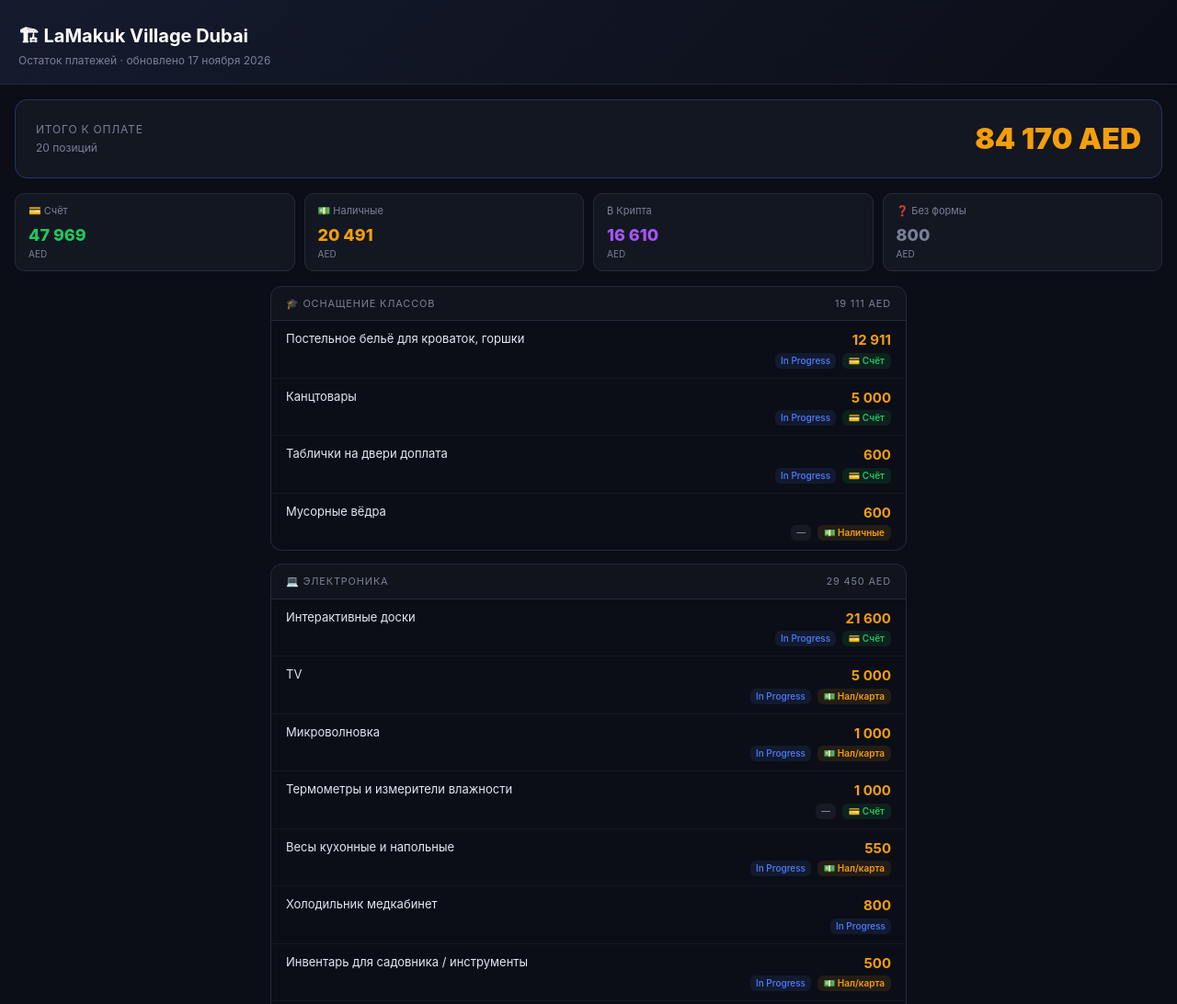
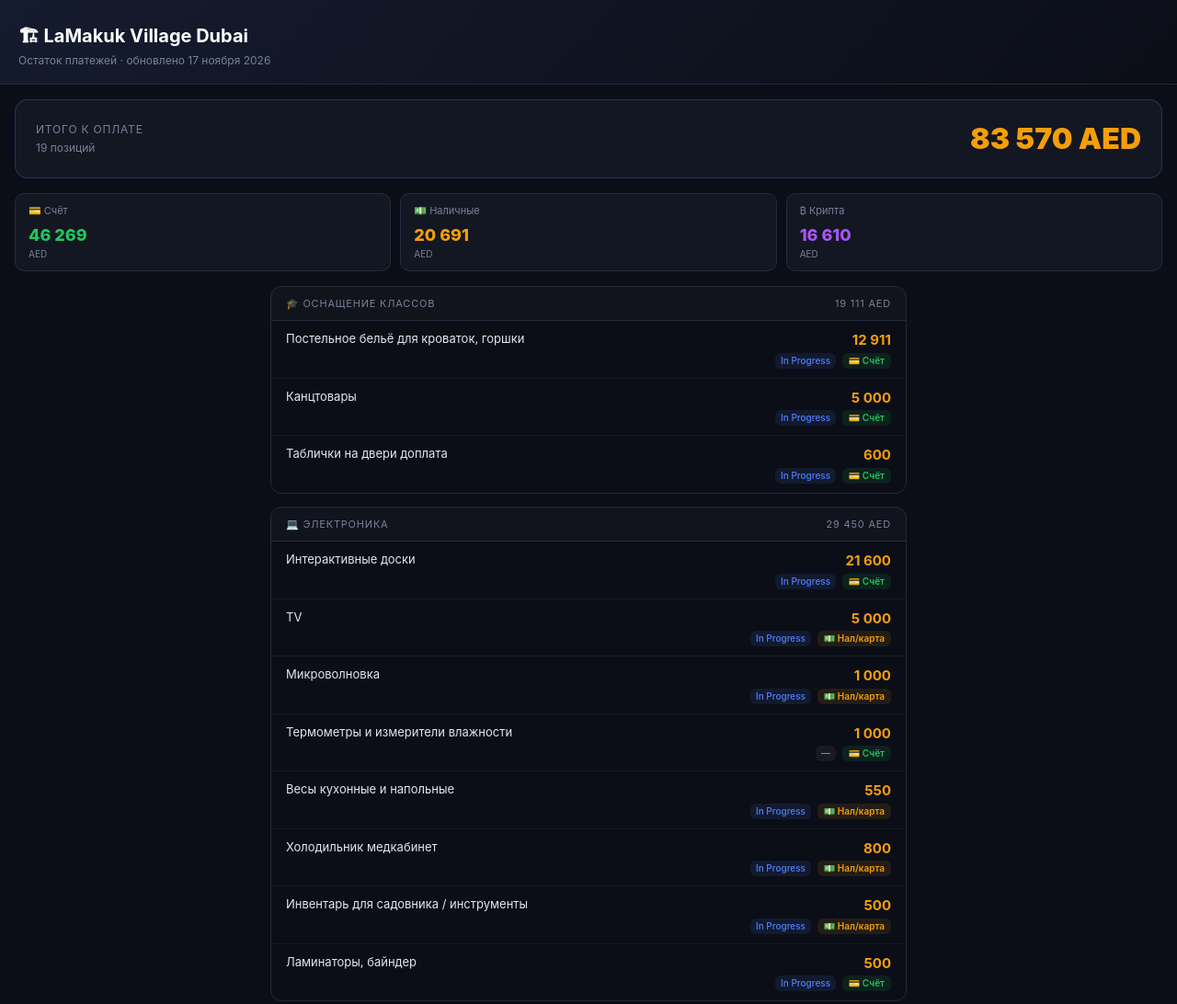
Before and after one commit to kirillodegov-cpu/lamakuk-plan, a plain HTML site: page index.html in a window 1280 px wide. Shown: the top 1092 px of the page at 92% size. Drawn offline with Linux system fonts and the light colour scheme.

Commit message:
Fix: холодильник=наличные, убраны мусорные вёдра. Total 83570 AED
Co-Authored-By: Claude Sonnet 4.6 <noreply@anthropic.com>
Claude-Session: https://claude.ai/code/session_01N6BxqQmKJNYGG1JQYTHBMf

```diff
--- a/index.html
+++ b/index.html
@@ -73,32 +73,27 @@ body { background: var(--bg); color: var(--text); font-family: -apple-system, Bl
 <div class="total-card">
   <div>
     <div class="total-label">Итого к оплате</div>
-    <div class="total-sub">20 позиций</div>
+    <div class="total-sub">19 позиций</div>
   </div>
   <div style="text-align:right">
-    <div class="total-amount">84 170 AED</div>
+    <div class="total-amount">83 570 AED</div>
   </div>
 </div>
 
 <div class="pay-summary">
   <div class="pay-sum-item">
     <div class="pay-sum-label">💳 Счёт</div>
-    <div class="pay-sum-amount account">47 969</div>
+    <div class="pay-sum-amount account">46 269</div>
     <div class="pay-sum-sub">AED</div>
   </div>
   <div class="pay-sum-item">
     <div class="pay-sum-label">💵 Наличные</div>
-    <div class="pay-sum-amount cash">20 491</div>
+    <div class="pay-sum-amount cash">20 691</div>
     <div class="pay-sum-sub">AED</div>
   </div>
   <div class="pay-sum-item">
     <div class="pay-sum-label">₿ Крипта</div>
     <div class="pay-sum-amount crypto">16 610</div>
-    <div class="pay-sum-sub">AED</div>
-  </div>
-  <div class="pay-sum-item">
-    <div class="pay-sum-label">❓ Без формы</div>
-    <div class="pay-sum-amount muted">800</div>
     <div class="pay-sum-sub">AED</div>
   </div>
 </div>
@@ -119,10 +114,7 @@ body { background: var(--bg); color: var(--text); font-family: -apple-system, Bl
       <div class="item-name">Таблички на двери доплата</div>
       <div class="item-right"><div class="item-price">600</div><div class="item-status"><span class="sbadge s-ip">In Progress</span> <span class="pay-badge pay-account">💳 Счёт</span></div></div>
     </div>
-    <div class="item-row">
-      <div class="item-name">Мусорные вёдра</div>
-      <div class="item-right"><div class="item-price">600</div><div class="item-status"><span class="sbadge s-">—</span> <span class="pay-badge pay-cash">💵 Наличные</span></div></div>
-    </div>
+
   </div>
 
   <div class="phase-block">
@@ -149,7 +141,7 @@ body { background: var(--bg); color: var(--text); font-family: -apple-system, Bl
     </div>
     <div class="item-row">
       <div class="item-name">Холодильник медкабинет</div>
-      <div class="item-right"><div class="item-price">800</div><div class="item-status"><span class="sbadge s-ip">In Progress</span></div></div>
+      <div class="item-right"><div class="item-price">800</div><div class="item-status"><span class="sbadge s-ip">In Progress</span> <span class="pay-badge pay-cash">💵 Нал/карта</span></div></div>
     </div>
     <div class="item-row">
       <div class="item-name">Инвентарь для садовника / инструменты</div>
```
